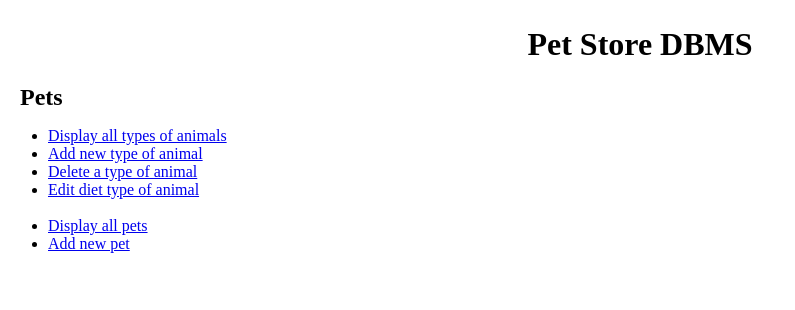
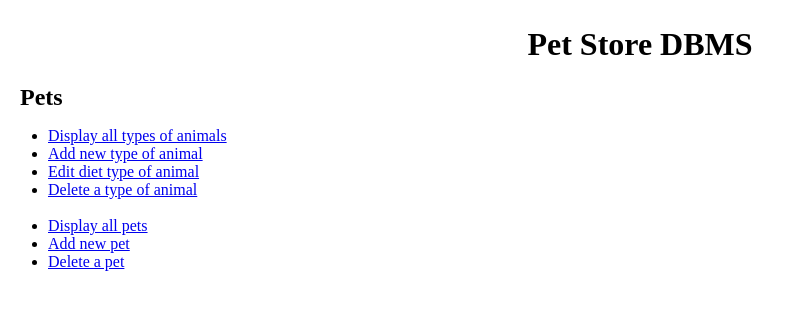
Before and after one commit to srna99/CMSC508-Pet-Store-DBMS, a PHP site: page / in a window 1280 px wide. Shown: the top 310 px of the page, without its empty margins (0-795 px from the left). Run offline with PHP 8.4, Linux system fonts and the light colour scheme.

Commit message:
Delete pet.

```diff
--- /dev/null
+++ b/deletePet.php
@@ -0,0 +1 @@
+<?php
--- a/index.php
+++ b/index.php
@@ -22,11 +22,12 @@
     	<ul>
     		<li><a href="animal.php">Display all types of animals</a></li>
     		<li><a href="addAnimal.php">Add new type of animal</a></li>
+    		<li><a href="editAnimal.php">Edit diet type of animal</a></li>
     		<li><a href="deleteAnimal.php">Delete a type of animal</a></li>
-    		<li><a href="editAnimal.php">Edit diet type of animal</a></li>
     		<br>
     		<li><a href="pet.php">Display all pets</a></li>
     		<li><a href="addPet.php">Add new pet</a></li>
+    		<li><a href="deletePet.php">Delete a pet</a></li>
     	</ul>
     </body>
 </html>
```
